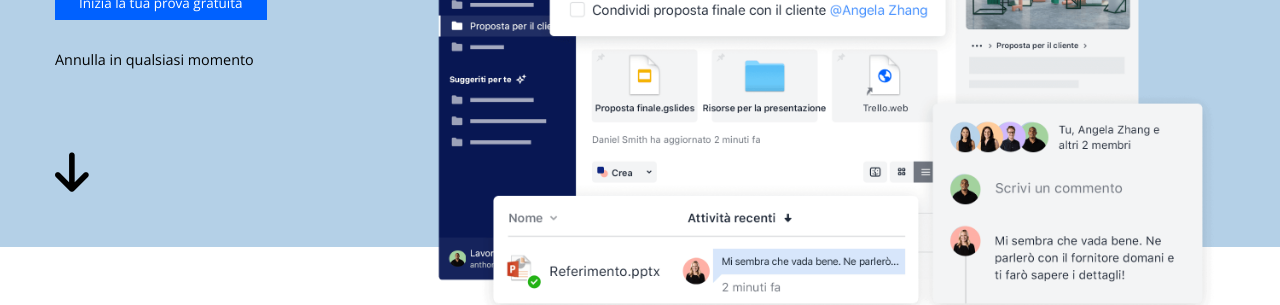
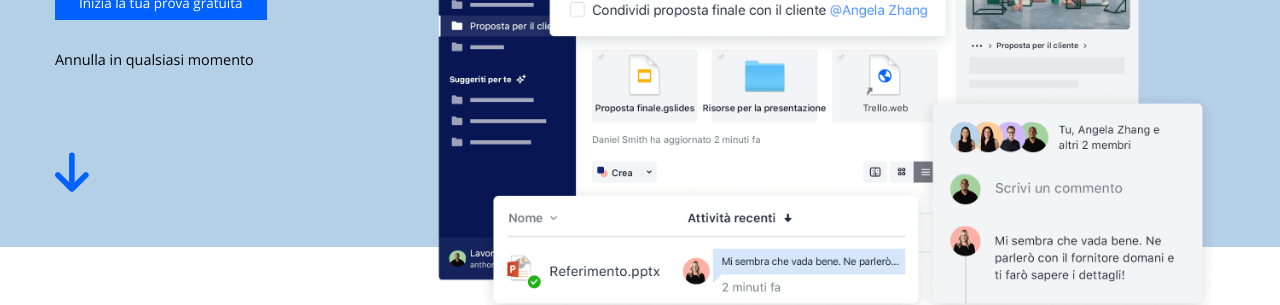
Before and after one commit to FrancescoCialfiDev/htmlcss-dropbox, a plain HTML site: page index.html in a window 1280 px wide. In both pictures the pointer is over the icon 71 px from the left and 556 px from the top of the page. Shown: the part 424-729 px from the top of the page. Drawn offline with nearby package versions, Linux system fonts and the light colour scheme.

Commit message:
Change hover color to arrow on the jumbo

```diff
--- a/css/style.css
+++ b/css/style.css
@@ -147,6 +147,9 @@ nav li a{
 }
 nav li a:hover{
     box-shadow: 0px 2px  grey;
+}
+#jumbo i:hover{
+color: #0061ff;
 }
 
 
```
